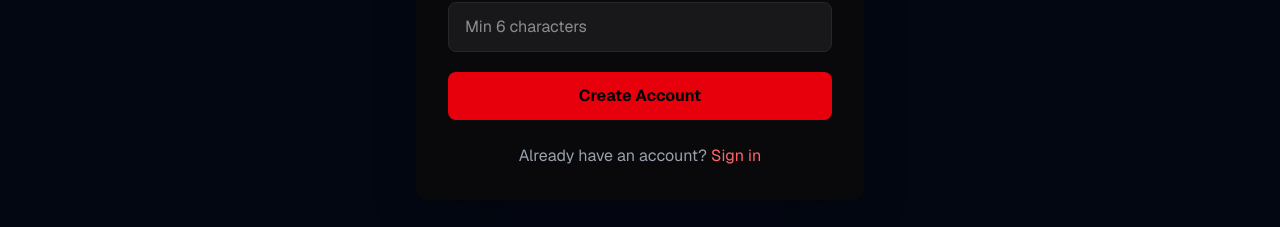
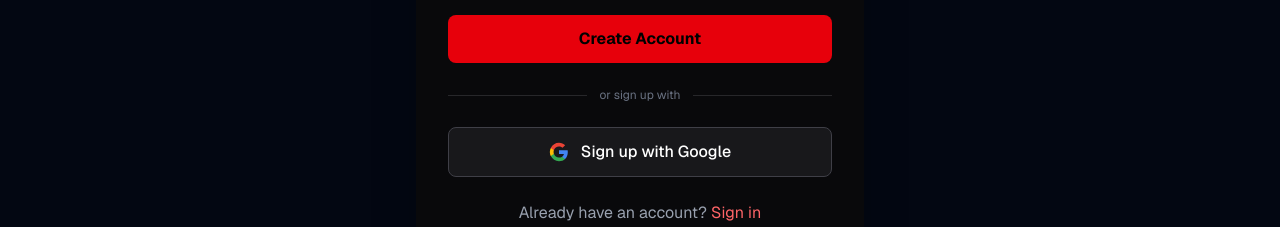
Before and after one commit to tasinzuba/next-level-assignment-b6-a5-frontend, a Next.js app: page /register in a window 1280 px wide. Shown: the part 538-765 px from the top of the page. Built offline with nearby package versions, Linux system fonts and the light colour scheme; no server answers.

Commit message:
add Google OAuth button to login/register and success callback page

```diff
--- /dev/null
+++ b/app/auth/google/success/page.tsx
@@ -0,0 +1,42 @@
+'use client';
+
+import { useEffect } from 'react';
+import { useRouter, useSearchParams } from 'next/navigation';
+import { useAuthStore } from '@/store/authStore';
+import toast from 'react-hot-toast';
+
+export default function GoogleSuccessPage() {
+  const router = useRouter();
+  const searchParams = useSearchParams();
+  const setAuth = useAuthStore((s) => s.setAuth);
+
+  useEffect(() => {
+    const token = searchParams.get('token');
+    const userStr = searchParams.get('user');
+
+    if (token && userStr) {
+      try {
+        const user = JSON.parse(decodeURIComponent(userStr));
+        setAuth(user, token);
+        toast.success('Logged in with Google!');
+        router.replace(user.role === 'ADMIN' ? '/admin' : '/');
+        router.refresh();
+      } catch {
+        toast.error('Google login failed');
+        router.replace('/login');
+      }
+    } else {
+      toast.error('Google login failed');
+      router.replace('/login');
+    }
+  }, []);
+
+  return (
+    <div className="min-h-screen flex items-center justify-center bg-black">
+      <div className="text-center">
+        <div className="w-10 h-10 border-2 border-red-600 border-t-transparent rounded-full animate-spin mx-auto mb-4" />
+        <p className="text-gray-400">Completing sign in...</p>
+      </div>
+    </div>
+  );
+}
--- a/app/login/page.tsx
+++ b/app/login/page.tsx
@@ -69,6 +69,28 @@
           </button>
         </form>
 
+        <div className="relative my-6">
+          <div className="absolute inset-0 flex items-center">
+            <div className="w-full border-t border-zinc-800" />
+          </div>
+          <div className="relative flex justify-center text-xs">
+            <span className="bg-zinc-950 px-3 text-gray-500">or continue with</span>
+          </div>
+        </div>
+
+        <a
+          href={`${process.env.NEXT_PUBLIC_API_URL?.replace('/api', '') || 'http://localhost:5000'}/api/auth/google`}
+          className="flex items-center justify-center gap-3 w-full border border-zinc-700 hover:border-zinc-500 bg-zinc-900 hover:bg-zinc-800 text-white py-3 rounded-lg transition font-medium"
+        >
+          <svg className="w-5 h-5" viewBox="0 0 24 24">
+            <path fill="#4285F4" d="M22.56 12.25c0-.78-.07-1.53-.2-2.25H12v4.26h5.92c-.26 1.37-1.04 2.53-2.21 3.31v2.77h3.57c2.08-1.92 3.28-4.74 3.28-8.09z"/>
+            <path fill="#34A853" d="M12 23c2.97 0 5.46-.98 7.28-2.66l-3.57-2.77c-.98.66-2.23 1.06-3.71 1.06-2.86 0-5.29-1.93-6.16-4.53H2.18v2.84C3.99 20.53 7.7 23 12 23z"/>
+            <path fill="#FBBC05" d="M5.84 14.09c-.22-.66-.35-1.36-.35-2.09s.13-1.43.35-2.09V7.07H2.18C1.43 8.55 1 10.22 1 12s.43 3.45 1.18 4.93l2.85-2.22.81-.62z"/>
+            <path fill="#EA4335" d="M12 5.38c1.62 0 3.06.56 4.21 1.64l3.15-3.15C17.45 2.09 14.97 1 12 1 7.7 1 3.99 3.47 2.18 7.07l3.66 2.84c.87-2.6 3.3-4.53 6.16-4.53z"/>
+          </svg>
+          Sign in with Google
+        </a>
+
         <p className="text-center text-gray-400 mt-6">
           Don&apos;t have an account?{' '}
           <Link href="/register" className="text-red-400 hover:underline">Register</Link>
--- a/app/register/page.tsx
+++ b/app/register/page.tsx
@@ -81,6 +81,28 @@
           </button>
         </form>
 
+        <div className="relative my-6">
+          <div className="absolute inset-0 flex items-center">
+            <div className="w-full border-t border-zinc-800" />
+          </div>
+          <div className="relative flex justify-center text-xs">
+            <span className="bg-zinc-950 px-3 text-gray-500">or sign up with</span>
+          </div>
+        </div>
+
+        <a
+          href={`${process.env.NEXT_PUBLIC_API_URL?.replace('/api', '') || 'http://localhost:5000'}/api/auth/google`}
+          className="flex items-center justify-center gap-3 w-full border border-zinc-700 hover:border-zinc-500 bg-zinc-900 hover:bg-zinc-800 text-white py-3 rounded-lg transition font-medium"
+        >
+          <svg className="w-5 h-5" viewBox="0 0 24 24">
+            <path fill="#4285F4" d="M22.56 12.25c0-.78-.07-1.53-.2-2.25H12v4.26h5.92c-.26 1.37-1.04 2.53-2.21 3.31v2.77h3.57c2.08-1.92 3.28-4.74 3.28-8.09z"/>
+            <path fill="#34A853" d="M12 23c2.97 0 5.46-.98 7.28-2.66l-3.57-2.77c-.98.66-2.23 1.06-3.71 1.06-2.86 0-5.29-1.93-6.16-4.53H2.18v2.84C3.99 20.53 7.7 23 12 23z"/>
+            <path fill="#FBBC05" d="M5.84 14.09c-.22-.66-.35-1.36-.35-2.09s.13-1.43.35-2.09V7.07H2.18C1.43 8.55 1 10.22 1 12s.43 3.45 1.18 4.93l2.85-2.22.81-.62z"/>
+            <path fill="#EA4335" d="M12 5.38c1.62 0 3.06.56 4.21 1.64l3.15-3.15C17.45 2.09 14.97 1 12 1 7.7 1 3.99 3.47 2.18 7.07l3.66 2.84c.87-2.6 3.3-4.53 6.16-4.53z"/>
+          </svg>
+          Sign up with Google
+        </a>
+
         <p className="text-center text-gray-400 mt-6">
           Already have an account?{' '}
           <Link href="/login" className="text-red-400 hover:underline">Sign in</Link>
```
